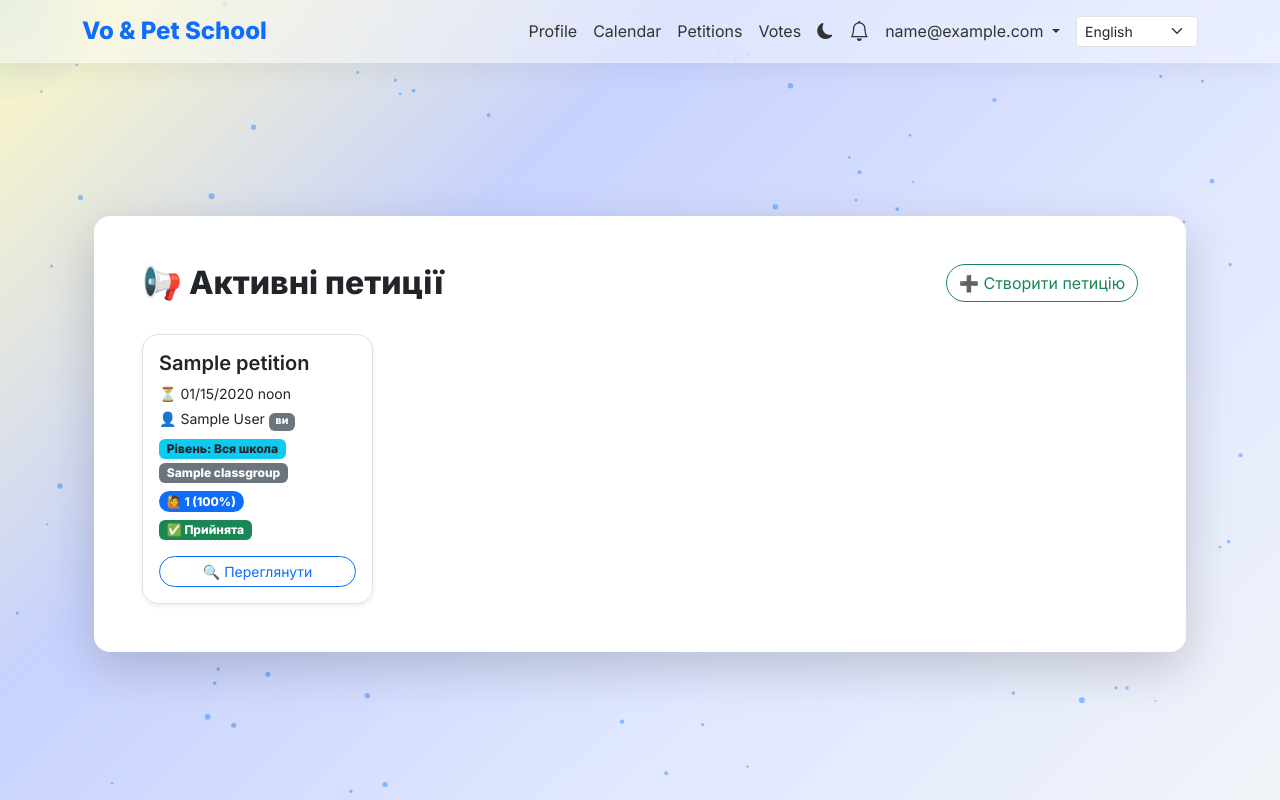
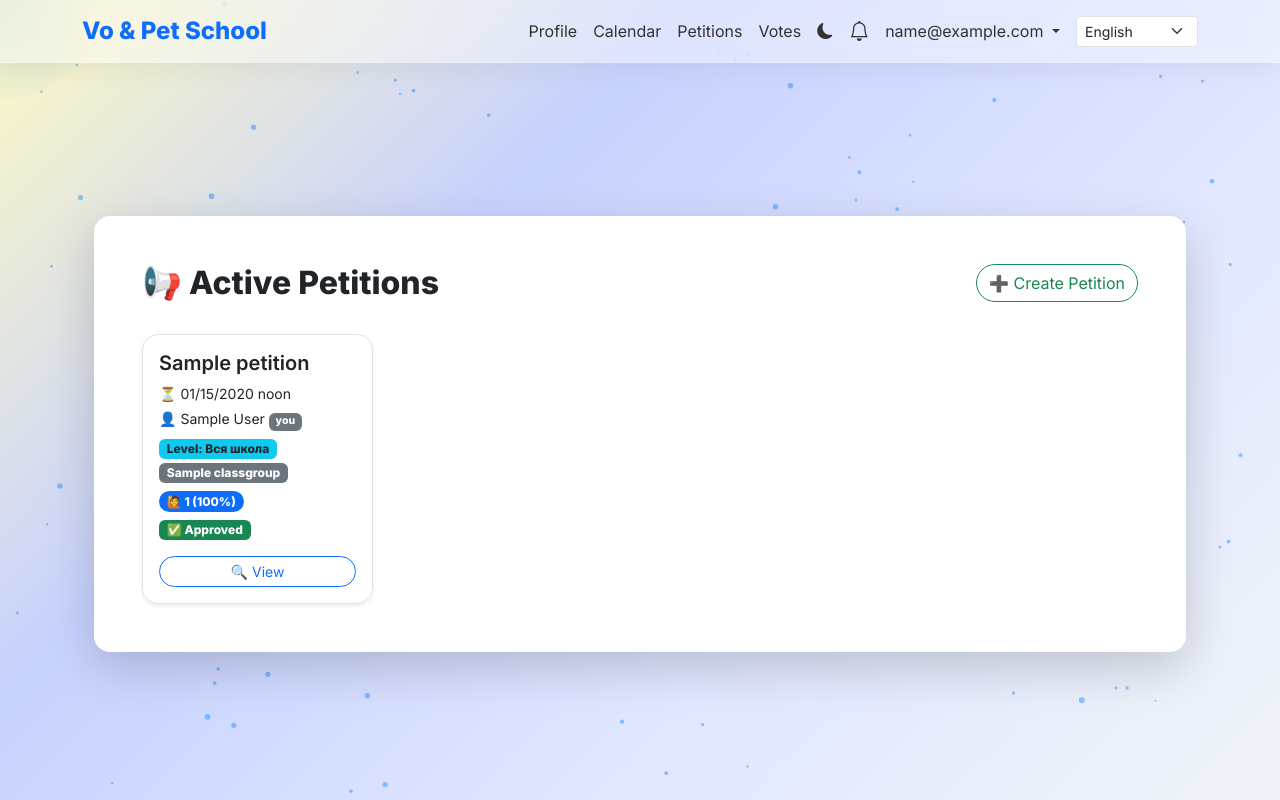
Before and after one commit to Mykhailo-Tr/IT-Turik2, a Django app: page /petitions/ in a window 1280 px wide. Run offline with Django 4.2, Linux system fonts and the light colour scheme; a user stored in the database is signed in; tables that the repository leaves empty hold one stand-in row (values such as "Sample post"); data that the repository does not hold is empty; some libraries are stand-ins or nearby versions.

Commit message:
Implement i18n for petition templates: add translations for various strings in petition list and detail views, enhancing localization support.

```diff
--- a/vopetschool/petitions/templates/petitions/petition_list.html
+++ b/vopetschool/petitions/templates/petitions/petition_list.html
@@ -1,6 +1,8 @@
 {% extends "base.html" %}
 {% load static %}
-{% block title %}Петиції{% endblock %}
+{% load i18n %}
+
+{% block title %}{% trans "Petitions" %}{% endblock %}
 
 {% block content %}
 <div class="container py-5" data-aos="fade-up">
@@ -13,15 +15,15 @@
                     <div class="d-flex justify-content-between align-items-center mb-4 flex-wrap gap-3">
                         <h2 class="fw-bold mb-0" data-aos="fade-right" data-aos-delay="200">
                             {% if request.user.role == 'director' %}
-                                📢 Петиції на розгляд
+                                📢 {% trans "Petitions for review" %}
                             {% else %}
-                                📢 Активні петиції
+                                📢 {% trans "Active Petitions" %}
                             {% endif %}
                         </h2>
                         {% if request.user.role == 'student' %}
                             <a href="{% url 'petition_create' %}" class="btn btn-outline-success rounded-pill"
                                data-aos="zoom-in" data-aos-delay="300">
-                                ➕ Створити петицію
+                                ➕ {% trans "Create Petition" %}
                             </a>
                         {% endif %}
                     </div>
@@ -50,13 +52,15 @@
                                             <small class="petition-meta d-block mt-1">
                                                 👤 {{ petition.creator.get_full_name }}
                                                 {% if request.user == petition.creator %}
-                                                    <span class="badge bg-secondary">ви</span>
+                                                    <span class="badge bg-secondary">{% trans "you" %}</span>
                                                 {% endif %}
                                             </small>
 
                                             <!-- Рівень / Клас / Відсоток -->
                                             <div class="mt-2 d-flex flex-wrap gap-1">
-                                                <span class="badge level-badge bg-info text-dark">Рівень: {{ petition.get_level_display }}</span>
+                                                <span class="badge level-badge bg-info text-dark">
+                                                    {% trans "Level" %}: {{ petition.get_level_display }}
+                                                </span>
                                                 {% if petition.class_group %}
                                                     <span class="badge class-badge bg-secondary">{{ petition.class_group }}</span>
                                                 {% endif %}
@@ -68,19 +72,19 @@
 
                                             <!-- Статус -->
                                             {% if petition.status == 'approved' %}
-                                                <span class="badge status-badge bg-success mt-2">✅ Прийнята</span>
+                                                <span class="badge status-badge bg-success mt-2">✅ {% trans "Approved" %}</span>
                                             {% elif petition.status == 'rejected' %}
-                                                <span class="badge status-badge bg-danger mt-2">❌ Відхилена</span>
+                                                <span class="badge status-badge bg-danger mt-2">❌ {% trans "Rejected" %}</span>
                                             {% elif petition.status == 'new' %}
-                                                <span class="badge status-badge bg-warning text-dark mt-2">Нова</span>
+                                                <span class="badge status-badge bg-warning text-dark mt-2">{% trans "New" %}</span>
                                             {% elif petition.status == 'pending' %}
-                                                <span class="badge status-badge bg-info text-dark mt-2">Очікується</span>
+                                                <span class="badge status-badge bg-info text-dark mt-2">{% trans "Pending" %}</span>
                                             {% endif %}
                                         </div>
 
                                         <div class="text-end mt-3">
                                             <a href="{% url 'petition_detail' petition.pk %}" class="btn btn-outline-primary btn-sm rounded-pill w-100">
-                                                🔍 Переглянути
+                                                🔍 {% trans "View" %}
                                             </a>
                                         </div>
 
@@ -89,7 +93,7 @@
                             {% endfor %}
                         </div>
                     {% else %}
-                        <p class="text-muted text-center mt-4">Наразі немає петицій, що відповідають фільтру.</p>
+                        <p class="text-muted text-center mt-4">{% trans "No petitions matching your filter." %}</p>
                     {% endif %}
 
                 </div>
```
Also changed, not shown: vopetschool/petitions/templates/petitions/petition_detail.html (+8 -7 lines), vopetschool/locale/uk/LC_MESSAGES/django.po.
